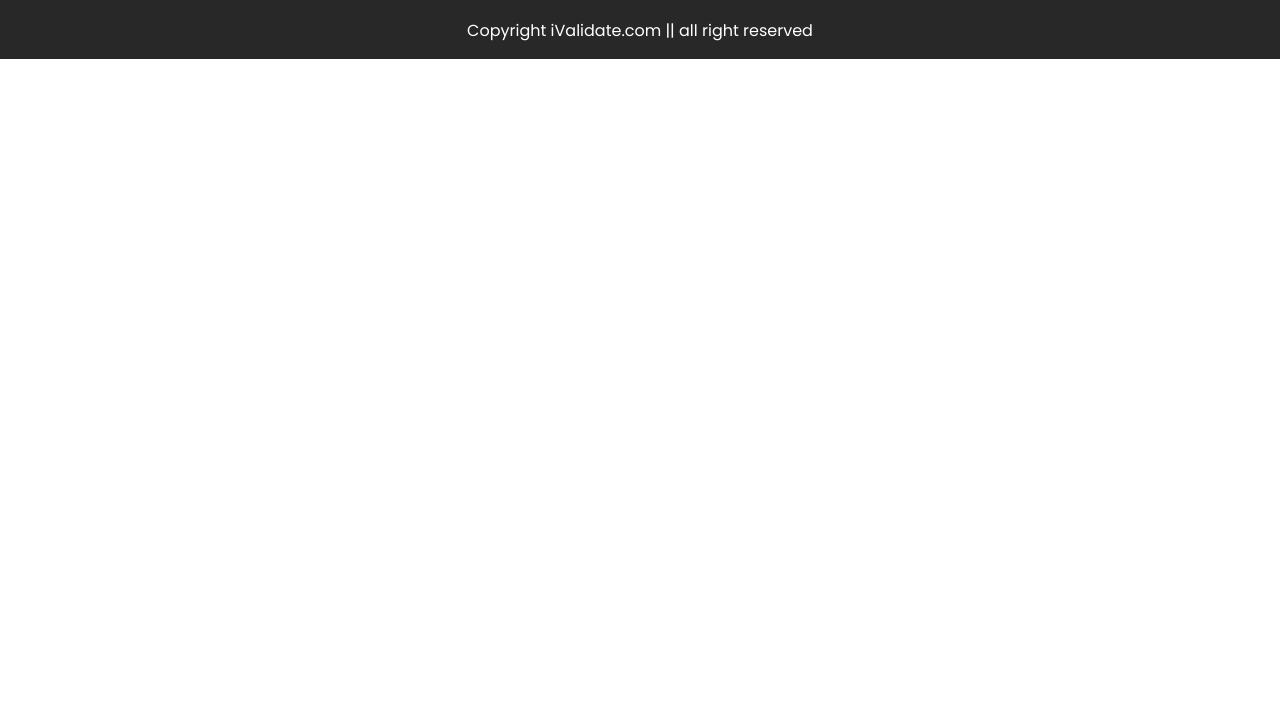
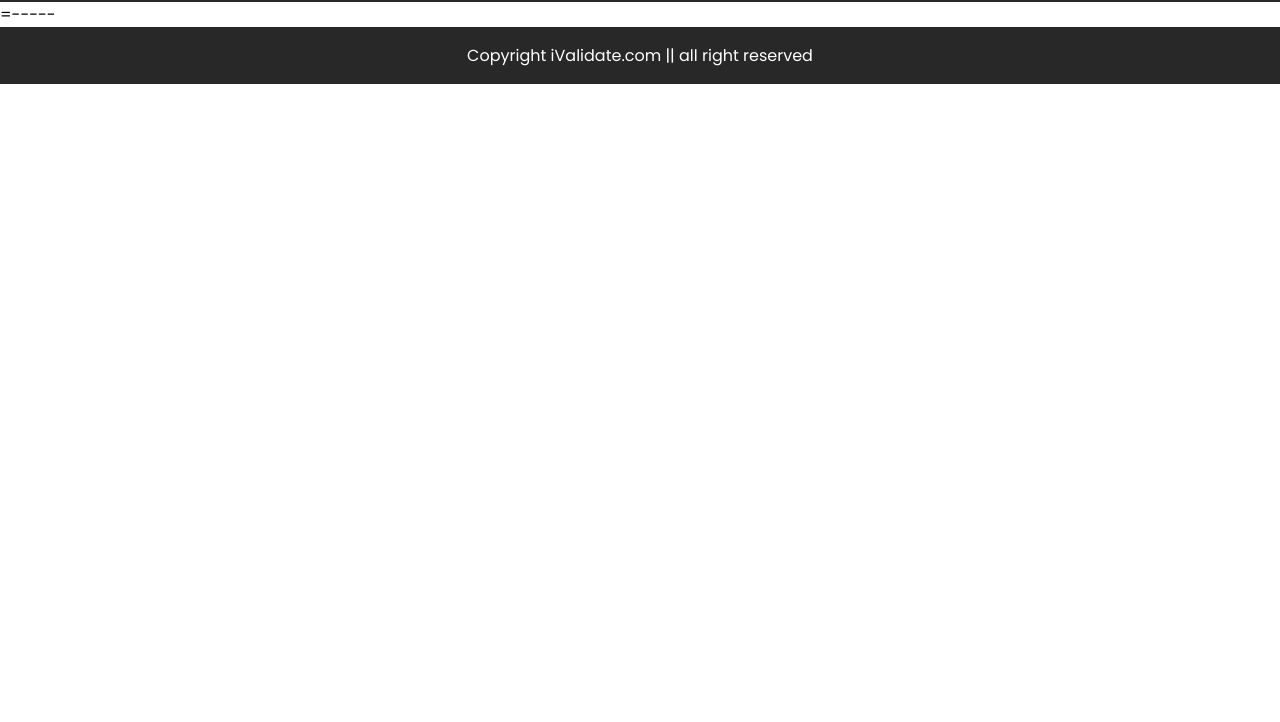
Before and after one commit to ybairwa91/Email-Validator, a plain HTML site: page index.html in a window 1280 px wide. Shown: the part 78-800 px from the top of the page. Drawn offline with Linux system fonts and the light colour scheme.

Commit message:
main branch

```diff
--- a/index.html
+++ b/index.html
@@ -20,7 +20,7 @@
         </ul>
       </nav>
     </header>
-    <main></main>
+    <main>=-----</main>
     <footer>Copyright iValidate.com || all right reserved</footer>
   </body>
 </html>
```
